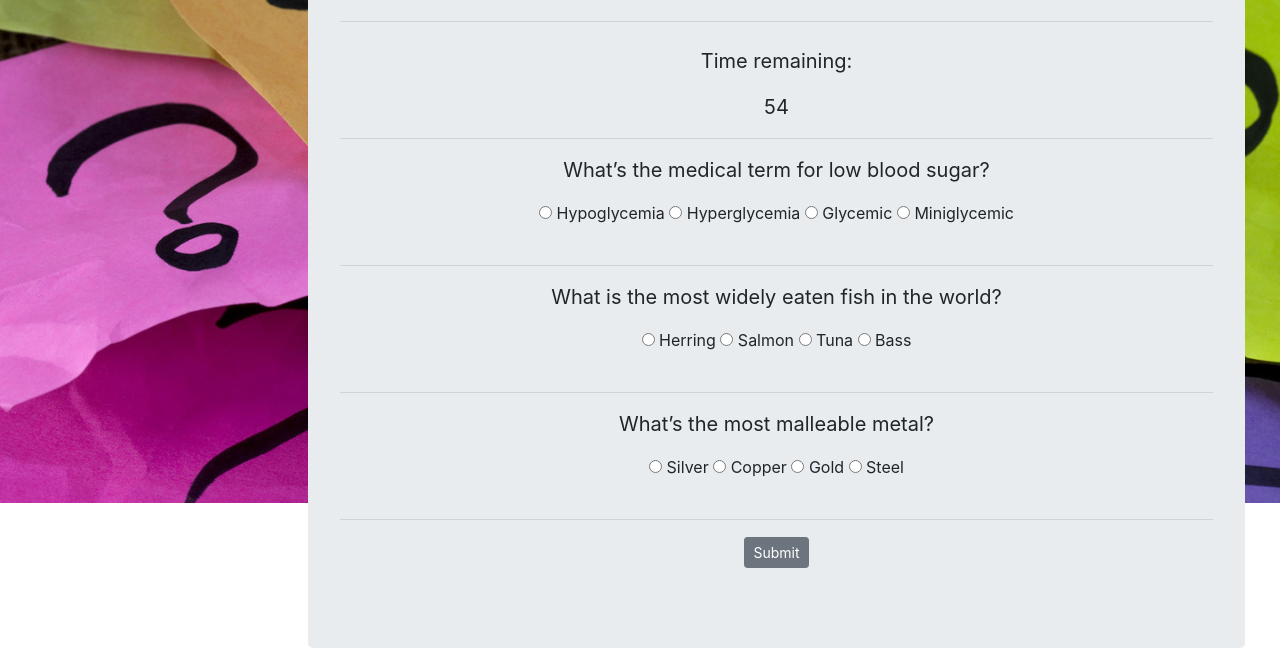
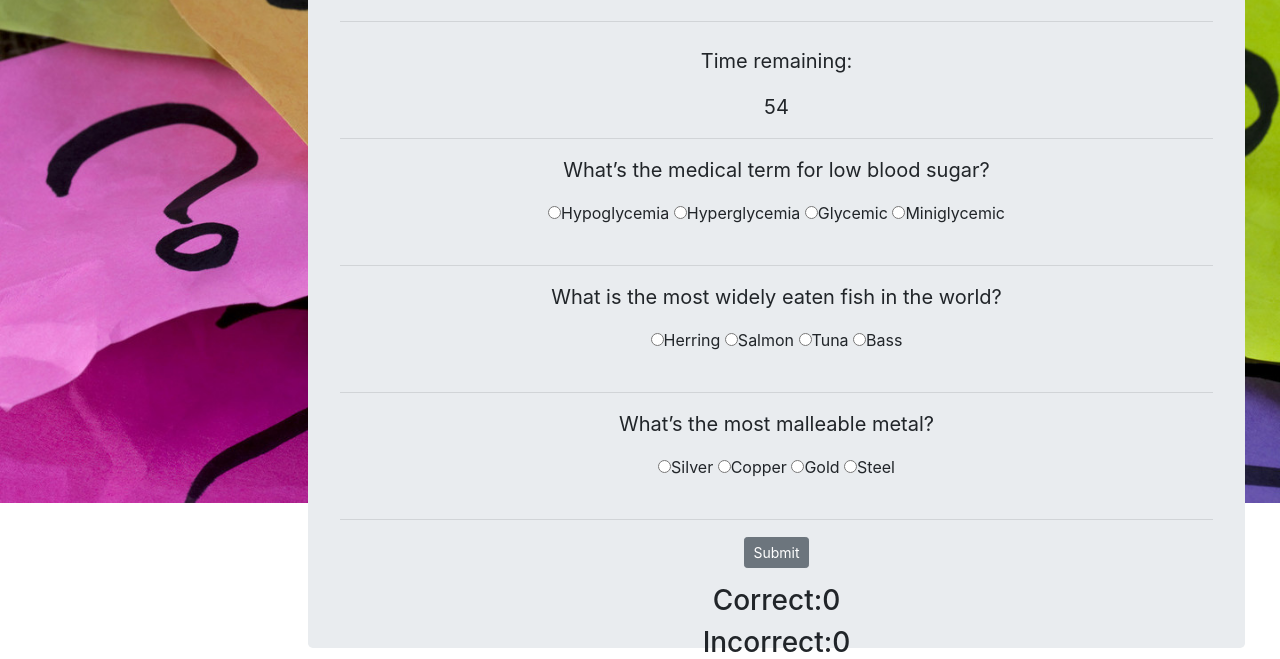
Before and after one commit to midstreamer/TriviaGame, a plain HTML site: page index.html in a window 1280 px wide. Shown: the part 217-876 px from the top of the page. Drawn offline with nearby package versions, Linux system fonts and the light colour scheme.

Commit message:
added formatting to div

```diff
--- a/assets/javascript/app.js
+++ b/assets/javascript/app.js
@@ -1,5 +1,9 @@
+var correctAnswers = 0;
+var incorrectAnswers = 0;
 var seconds;
     var temp;
+$("#correct").text(correctAnswers); //this returns the text wins for the element win in the html doc
+$("#incorrect").text(incorrectAnswers); //this returns the text losses for the element loss in the html doc
 
     function countdown() {
         seconds = document.getElementById("countdown").innerHTML;
@@ -19,3 +23,25 @@ var seconds;
     }
 
     countdown();
+
+
+    //$(".btn-sm").on("click", function(){
+        //console.log("working");
+    $(".btn-sm").on("click", function(){
+        if(document.getElementById("correctAnswer").checked) {
+            correctAnswers++;
+            $("#correct").text(correctAnswers);
+        }
+
+
+    });
+
+
+
+        //$("#yourScore").text(counter);
+        //if (counter == Random){
+           // won();
+       // }
+       // else if (counter > Random){
+            //lost();
+        //}
--- a/index.html
+++ b/index.html
@@ -25,32 +25,36 @@
 
         <p>What’s the medical term for low blood sugar?</p>
         <form action="">
-            <input type="radio" name="answer1" value="Hypoglycemia"> Hypoglycemia
-            <input type="radio" name="answer1" value="Hyperglycemia"> Hyperglycemia
-            <input type="radio" name="answer1" value="Glycemic"> Glycemic
-            <input type="radio" name="answer1" value="Miniglycemic"> Miniglycemic
+            <input type="radio" name="answer1" id="correctAnswer" value="Hypoglycemia">Hypoglycemia
+            <input type="radio" name="answer1" id="incorrectAnswer" value="Hyperglycemia">Hyperglycemia
+            <input type="radio" name="answer1" id="incorrectAnswer" value="Glycemic">Glycemic
+            <input type="radio" name="answer1" id="incorrectAnswer" value="Miniglycemic">Miniglycemic
         </form><br><hr>
 
         <p>What is the most widely eaten fish in the world?</p>
         <form action="">
-            <input type="radio" name="answer2" value="Herring"> Herring
-            <input type="radio" name="answer2" value="Salmon"> Salmon
-            <input type="radio" name="answer2" value="Tuna"> Tuna
-            <input type="radio" name="answer2" value="Bas"> Bass
+            <input type="radio" name="answer2" id="correctAnswer" value="Herring">Herring
+            <input type="radio" name="answer2" id="incorrectAnswer" value="Salmon">Salmon
+            <input type="radio" name="answer2" id="incorrectAnswer" value="Tuna">Tuna
+            <input type="radio" name="answer2" id="incorrectAnswer" value="Bass">Bass
         </form><br><hr>
 
         <p>What’s the most malleable metal?</p>
         <form action="">
-            <input type="radio" name="answer3" value="Silver"> Silver
-            <input type="radio" name="answer3" value="Copper"> Copper
-            <input type="radio" name="answer3" value="Gold"> Gold
-            <input type="radio" name="answer3" value="Steel"> Steel
+            <input type="radio" name="answer3" id="incorrectAnswer" value="Silver">Silver
+            <input type="radio" name="answer3" id="incorrectAnswer" value="Copper">Copper
+            <input type="radio" name="answer3" id="correctAnswer" value="Gold">Gold
+            <input type="radio" name="answer3" id="incorrectAnswer" value="Steel">Steel
         </form><br><hr>
         <p class="lead">
             <a class="btn btn-secondary btn-sm" href="#" role="button">Submit</a>
         </p>
+        <div id="scoreboard">
+            <h3>Correct:<span id="correct"></span></h3>
+            <h3>Incorrect:<span id="incorrect"></span></h3>
+        </div>
+    </div>
 
-    </div>
     <script src="./assets/javascript/app.js"></script>
 </body>
 </html>
```
